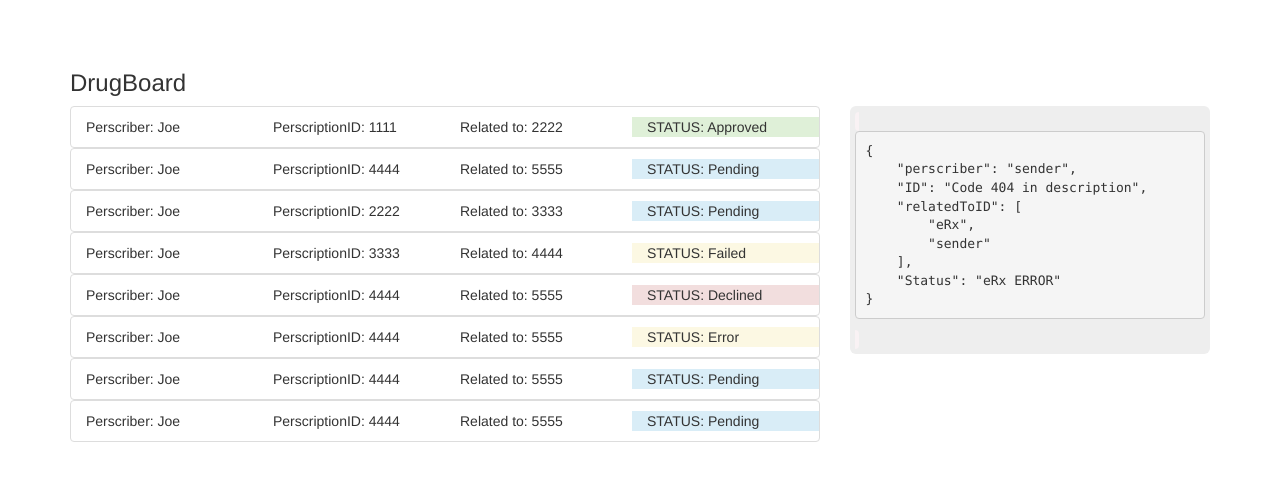
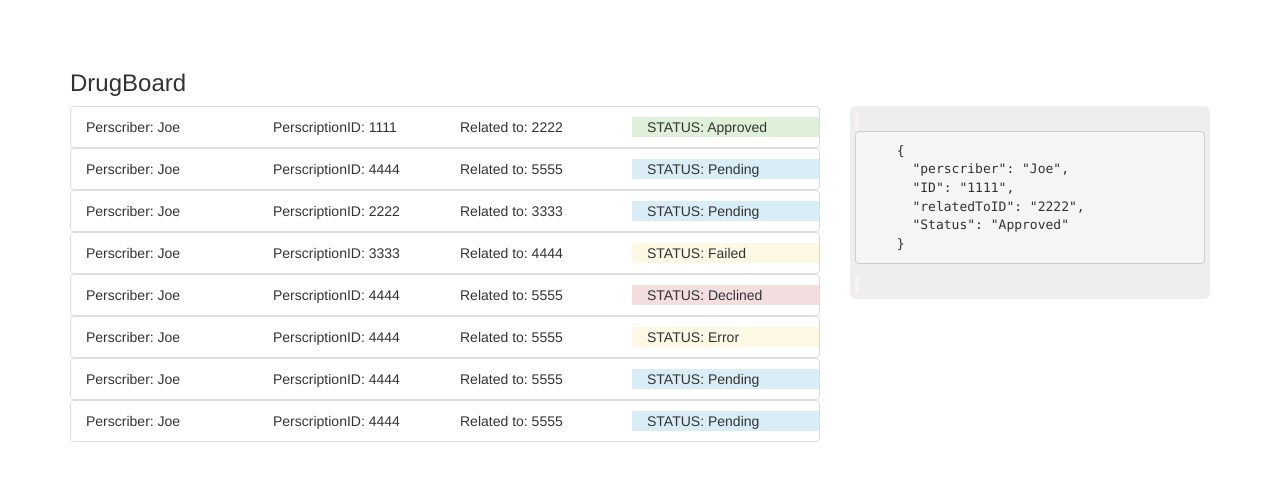
Before and after one commit to glopezma/drugboard, an Angular app: page / in a window 1280 px wide. Shown: the top 480 px of the page. Built offline with nearby package versions, Linux system fonts and the light colour scheme.

Commit message:
updating xml is working

```diff
--- a/src/app/app.module.ts
+++ b/src/app/app.module.ts
@@ -1,12 +1,12 @@
 import { BrowserModule } from '@angular/platform-browser';
 import { NgModule } from '@angular/core';
+import { HttpClientModule } from '@angular/common/http';
 
 import { AppComponent } from './app.component';
 import { DrugboardComponent } from './drugboard/drugboard.component';
 import { DrugListComponent } from './drugboard/drug-list/drug-list.component';
 import { DrugItemComponent } from './drugboard/drug-list/drug-item/drug-item.component';
 import { DrugDetailsComponent } from './drugboard/drug-details/drug-details.component';
-
 @NgModule({
   declarations: [
     AppComponent,
@@ -16,7 +16,8 @@ import { DrugDetailsComponent } from './drugboard/drug-details/drug-details.comp
     DrugDetailsComponent
   ],
   imports: [
-    BrowserModule
+    BrowserModule,
+    HttpClientModule
   ],
   providers: [],
   bootstrap: [AppComponent]
--- a/src/app/drugboard/drug-details/drug-details.component.html
+++ b/src/app/drugboard/drug-details/drug-details.component.html
@@ -1,3 +1,5 @@
 <div class="jumbotron">
-    <code><pre>{{code}}</pre></code>
+    <code>
+        <pre>{{code}}</pre>
+    </code>
 </div>
--- a/src/app/drugboard/drug-details/drug-details.component.ts
+++ b/src/app/drugboard/drug-details/drug-details.component.ts
@@ -1,4 +1,4 @@
-import { Component, OnInit, Input } from '@angular/core';
+import { Component, OnInit, Input, OnChanges } from '@angular/core';
 import { Drug } from '../drug.model';
 
 @Component({
@@ -6,29 +6,28 @@ import { Drug } from '../drug.model';
   templateUrl: './drug-details.component.html',
   styleUrls: ['./drug-details.component.css']
 })
-export class DrugDetailsComponent implements OnInit {
+export class DrugDetailsComponent implements OnInit, OnChanges {
   @Input() selectedDrug: Drug;
-  code: string = JSON.stringify({
-    perscriber: 'sender',
-    ID: 'Code 404 in description',
-    relatedToID: ['eRx', 'sender'],
-    Status: 'eRx ERROR'
-    }, null, 4);
-  // code: string;
-constructor() {
-  console.log(this.code);
-  // this.co
-  // if (this.code) {
-  //   this.code = `{
-  //     "perscriber": "${this.selectedDrug.perscriber}",
-  //     "ID": "${this.selectedDrug.prescriptionID}",
-  //     "relatedToID": "${this.selectedDrug.relatesToID}",
-  //     "Status": "${this.selectedDrug.status}"
-  //     }`;
-  // }
-}
+  // code: string = JSON.stringify({
+  //   perscriber: 'sender',
+  //   ID: 'Code 404 in description',
+  //   relatedToID: ['eRx', 'sender'],
+  //   Status: 'eRx ERROR'
+  //   }, null, 4);
+  code: string = '';
+  constructor() { }
 
-ngOnInit() {
-}
+  ngOnInit() {
+  }
+
+  ngOnChanges() {
+    console.log(this.selectedDrug);
+    this.code = `    {
+      "perscriber": "${this.selectedDrug.perscriber}",
+      "ID": "${this.selectedDrug.prescriptionID}",
+      "relatedToID": "${this.selectedDrug.relatesToID}",
+      "Status": "${this.selectedDrug.status}"
+    }`;
+  }
 
 }
--- a/src/app/drugboard/drug-list/drug-list.component.ts
+++ b/src/app/drugboard/drug-list/drug-list.component.ts
@@ -12,7 +12,7 @@ export class DrugListComponent implements OnInit {
   @Output() drugWasSelected = new EventEmitter<Drug>();
 
   constructor(private drugsService: DrugsService) {
-    this.allDrugs = this.drugsService.Drugs;
+    this.allDrugs = this.drugsService.drugs;
   }
 
   ngOnInit() {
--- a/src/app/drugboard/drug.model.ts
+++ b/src/app/drugboard/drug.model.ts
@@ -6,3 +6,7 @@ export class Drug {
         public status: string
     ) { }
 }
+
+export class DrugBoardDTO {
+
+}
--- a/src/app/drugboard/drugboard.component.ts
+++ b/src/app/drugboard/drugboard.component.ts
@@ -10,11 +10,13 @@ import { Drug } from './drug.model';
 })
 export class DrugboardComponent implements OnInit {
   selectedDrug: Drug;
-  constructor(private drugsService: DrugsService) { }
+  constructor(private drugsService: DrugsService) {
+  }
 
   ngOnInit() {
     if (!this.selectedDrug) {
-      this.selectedDrug = this.drugsService[0];
+      this.selectedDrug = this.drugsService.drugs[0];
+      console.log(this.selectedDrug);
     }
   }
 
--- a/src/app/drugboard/drugs.service.ts
+++ b/src/app/drugboard/drugs.service.ts
@@ -1,11 +1,12 @@
 import { Injectable, EventEmitter } from '@angular/core';
 import { Drug } from './drug.model';
+import { HttpClient } from '@angular/common/http';
 
 @Injectable({
   providedIn: 'root'
 })
 export class DrugsService {
-  Drugs: Drug[] = [
+  drugs: Drug[] = [
     new Drug('1111', 'Joe', '2222', 'Approved'),
     new Drug('4444', 'Joe', '5555', 'Pending'),
     new Drug('2222', 'Joe', '3333', 'Pending'),
@@ -17,5 +18,12 @@ export class DrugsService {
   ];
   DrugsChangedEvent = new EventEmitter<Drug[]>();
 
-  constructor() { }
+  constructor(private http: HttpClient) { }
+
+  getDrugs() {
+    let url = ``;
+    // this.http.get<DrugDTO[]>(``).subscribe(res => {
+
+    // });
+  }
 }
```
Also changed, not shown: src/app/shared/mongo.service.ts (deleted, +0 -9 lines).
